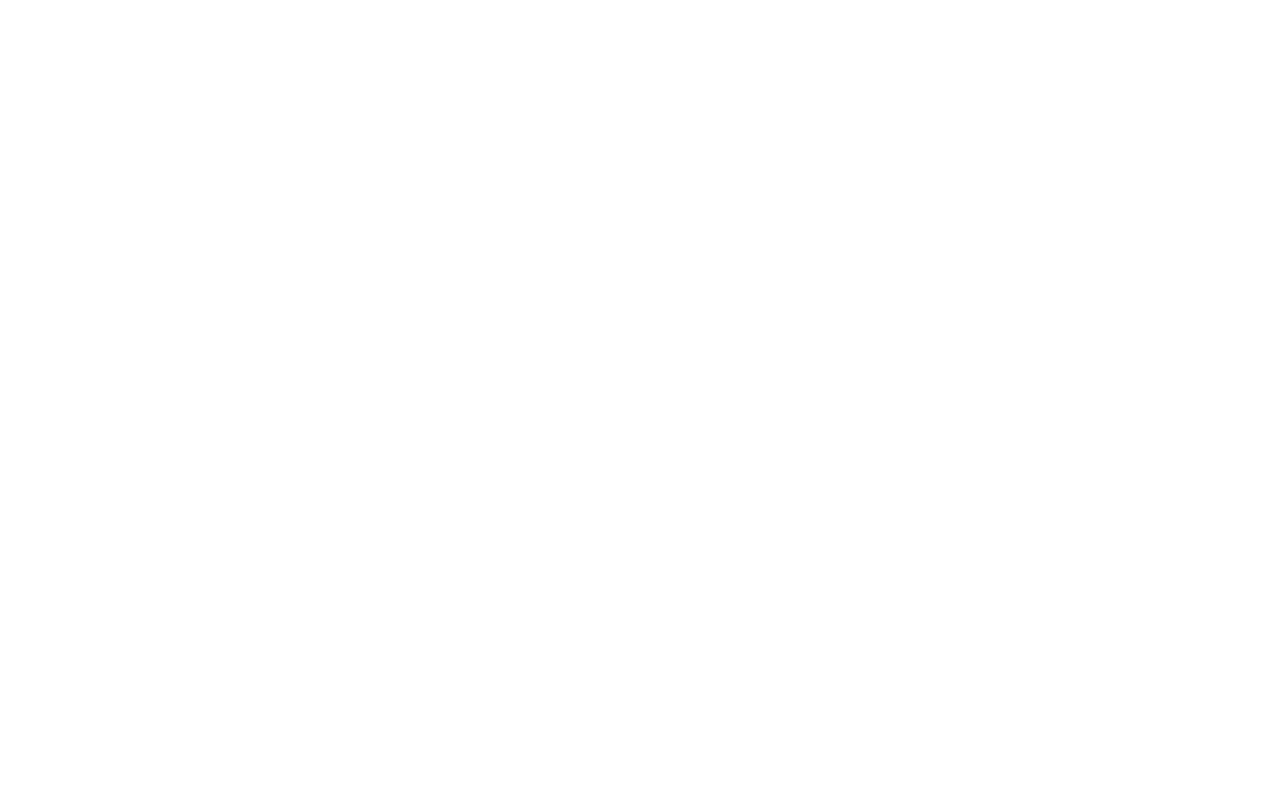
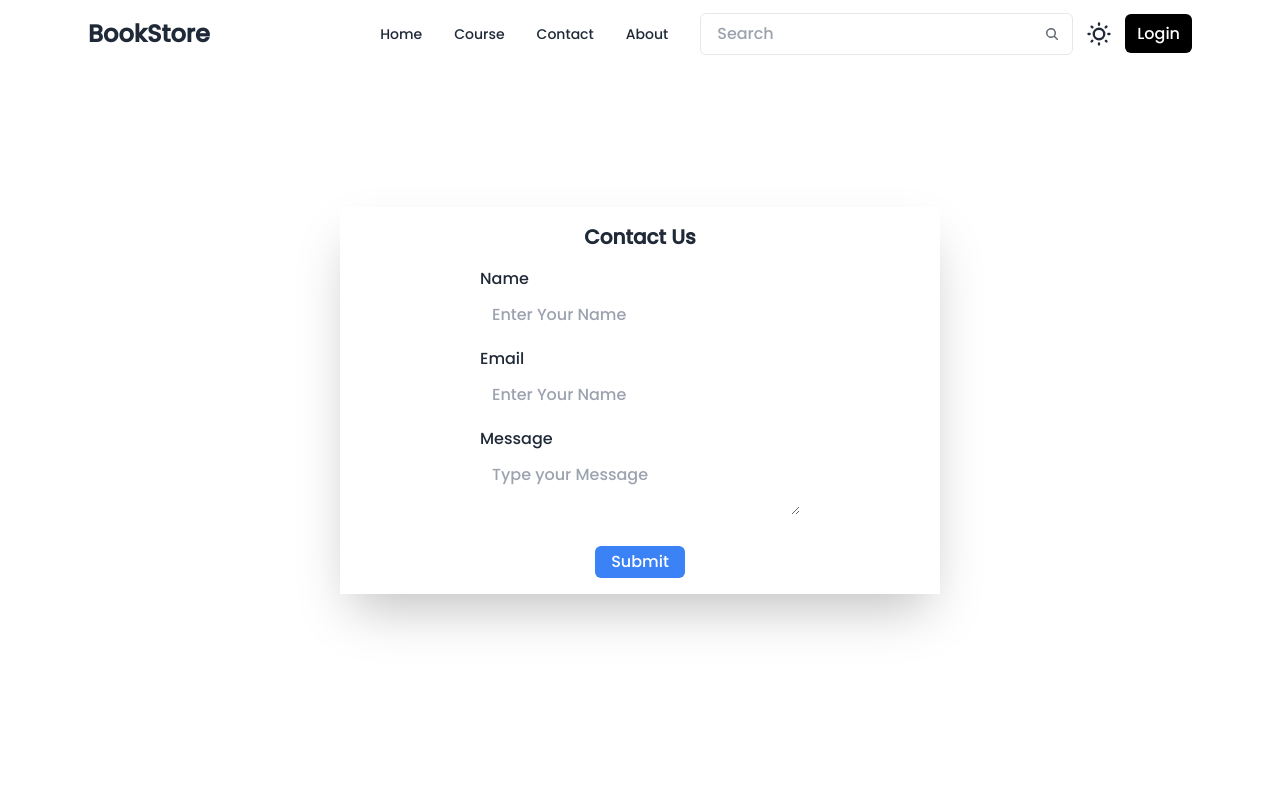
Before and after one commit to omta-coder/Book-Store, a React (Vite) app in the folder FRONTEND/: page /contact in a window 1280 px wide. Before the commit this address had no page. Shown: the top 800 px of the page. Built offline with nearby package versions, Linux system fonts and the light colour scheme.

Commit message:
add contact functionality

```diff
--- a/FRONTEND/src/App.jsx
+++ b/FRONTEND/src/App.jsx
@@ -3,6 +3,7 @@
 import { Route, Routes } from "react-router-dom";
 import Courses from "./courses/Courses";
 import Signup from "./components/Signup";
+import Contacts from "./contacts/Contacts";
 
 const App = () => {
   return (
@@ -12,6 +13,7 @@
         <Route path="/" element={<Home />} />
         <Route path="/course" element={<Courses />} />
         <Route path="/signup" element={<Signup />} />
+        <Route path="/contact" element={<Contacts />} />
       </Routes>
     </div>
     </>
--- /dev/null
+++ b/FRONTEND/src/components/Contact.jsx
@@ -0,0 +1,72 @@
+import React from "react";
+import { useForm } from "react-hook-form";
+
+const Contact = () => {
+  const {
+    register,
+    handleSubmit,
+    formState: { errors },
+  } = useForm();
+
+  const onSubmit = (data) => console.log(data);
+  return (
+    <div className=" flex h-screen items-center justify-center">
+      <div className="shadow-2xl p-4 w-[600px]">
+        <form
+          onSubmit={handleSubmit(onSubmit)}
+          className="flex flex-col justify-center items-center"
+        >
+          <h3 className="font-bold text-xl">Contact Us</h3>
+          <div className="mt-4 space-y-2">
+            <span>Name</span>
+            <br />
+            <input
+              className="w-80 px-3 py-1 rounded-md outline-none"
+              type="text"
+              placeholder="Enter Your Name"
+              {...register("name", { required: true })}
+            />
+            <br />
+            {errors.name && (
+              <span className="text-sm text-red-500">
+                This field is required
+              </span>
+            )}
+          </div>
+          <div className="mt-4 space-y-2">
+            <span>Email</span>
+            <br />
+            <input
+              className="w-80 px-3 py-1 rounded-md outline-none"
+              type="email"
+              placeholder="Enter Your Name"
+              {...register("email", { required: true })}
+            />
+            <br />
+            {errors.email && (
+              <span className="text-sm text-red-500">
+                This field is required
+              </span>
+            )}
+          </div>
+          <div className="mt-4 space-y-2">
+            <span>Message</span>
+            <br />
+            <textarea
+              className="w-80 px-3 py-1 rounded-md outline-none"
+              type="email"
+              placeholder="Type your Message"
+            />
+          </div>
+          <div className="mt-6">
+            <button className="text-start bg-blue-500 mx-5 text-white px-4 py-1 rounded-md hover:bg-blue-700 duration-200">
+              Submit
+            </button>
+          </div>
+        </form>
+      </div>
+    </div>
+  );
+};
+
+export default Contact;
--- a/FRONTEND/src/components/Navbar.jsx
+++ b/FRONTEND/src/components/Navbar.jsx
@@ -43,7 +43,7 @@
         <a href="/course">Course</a>
       </li>
       <li>
-        <a>Contact</a>
+        <a href="/contact">Contact</a>
       </li>
       <li>
         <a>About</a>
--- /dev/null
+++ b/FRONTEND/src/contacts/Contacts.jsx
@@ -0,0 +1,18 @@
+import React from 'react'
+import Contact from '../components/Contact'
+import Navbar from '../components/Navbar'
+import Footer from '../components/Footer'
+
+const Contacts = () => {
+  return (
+    <div>
+        <Navbar/>
+        <div>
+            <Contact/>
+        </div>
+        <Footer/>
+    </div>
+  )
+}
+
+export default Contacts
```
